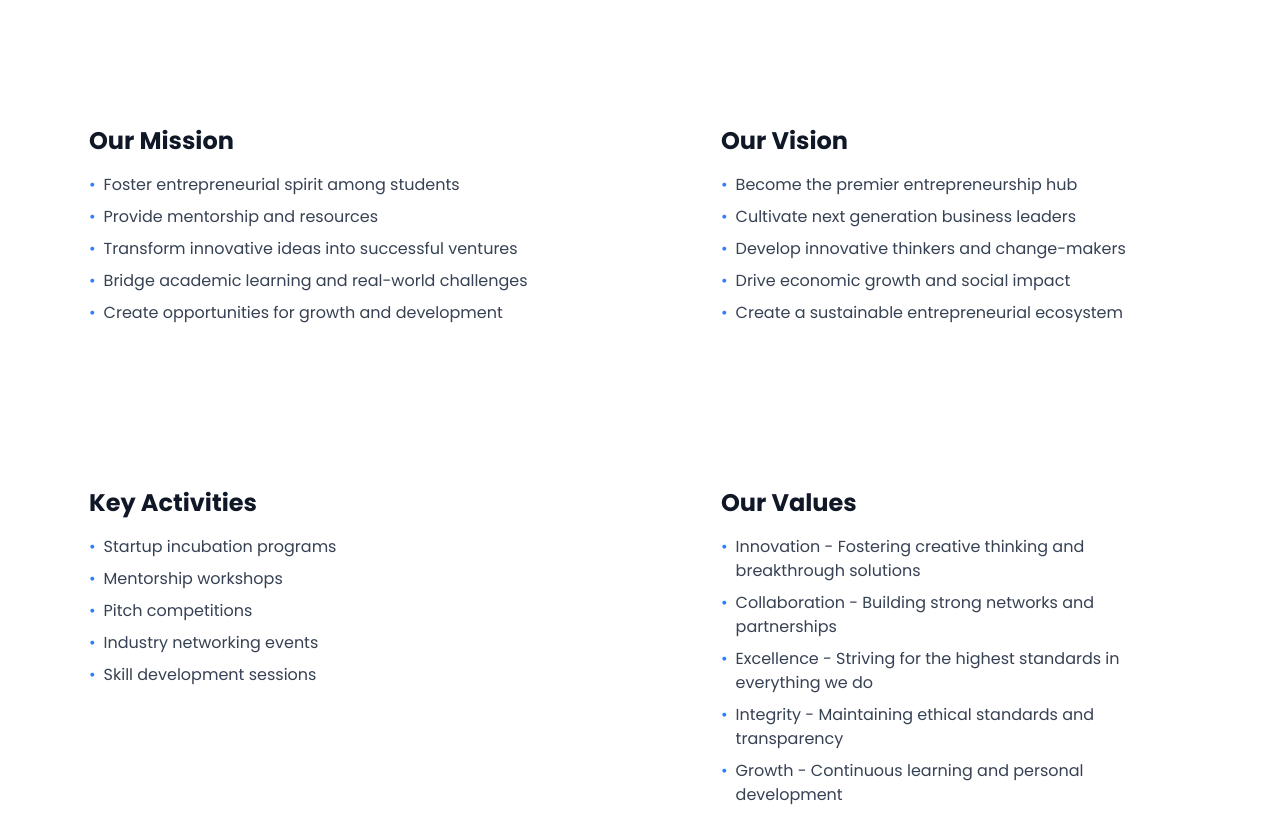
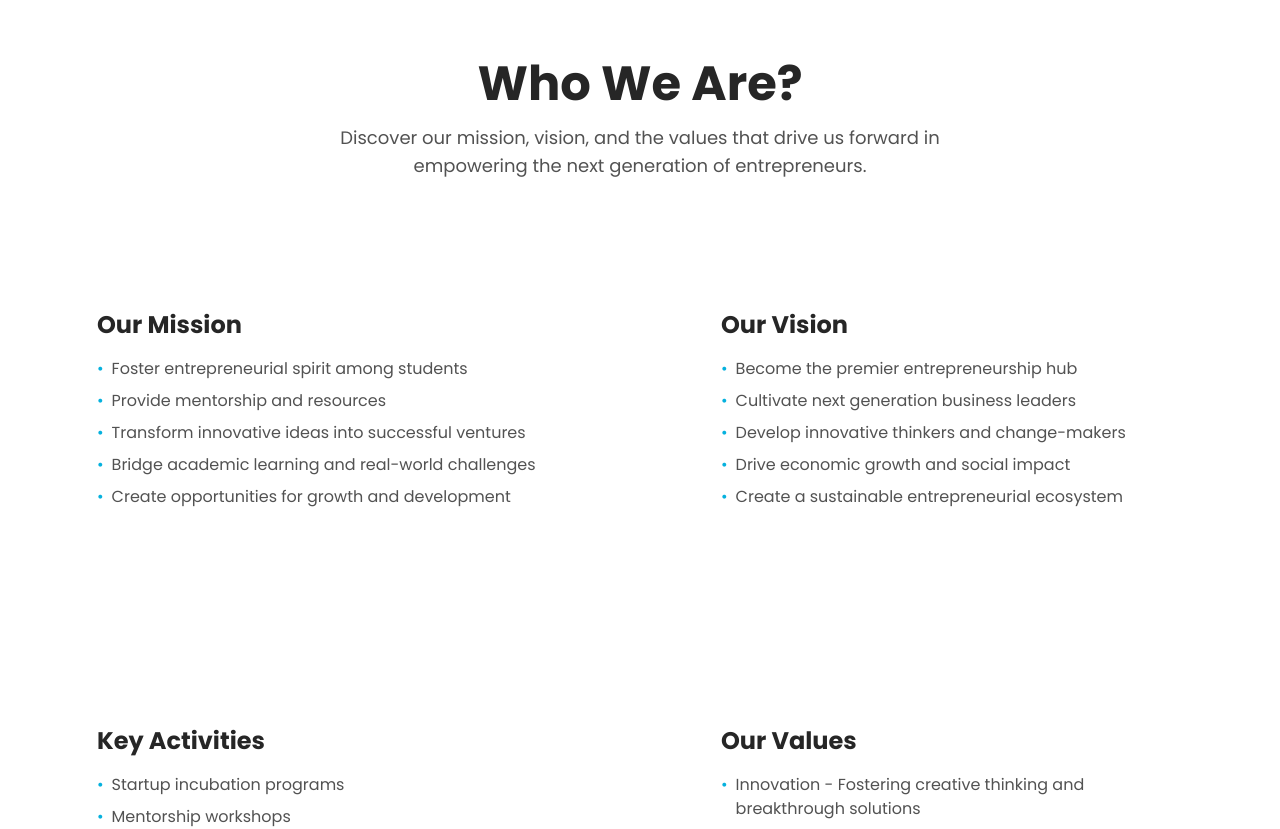
Before and after one commit to hrshvv/edc-jssun, a React (Vite) app: page /about in a window 1280 px wide. Shown: the part 820-1649 px from the top of the page. Built offline with nearby package versions, Linux system fonts and the light colour scheme.

Commit message:
event age fix

```diff
--- a/src/components/PixelCard.jsx
+++ b/src/components/PixelCard.jsx
@@ -1,4 +1,4 @@
-import { useEffect, useRef } from 'react';
+import React, { useEffect, useRef } from 'react';
 import './PixelCard.css';
 
 class Pixel {
@@ -134,8 +134,29 @@ const VARIANTS = {
   },
 };
 
+const SIZE_VARIANTS = {
+  xs: { width: '200px', height: '250px' },
+  sm: { width: '250px', height: '300px' },
+  md: { width: '300px', height: '375px' },
+  lg: { width: '350px', height: '450px' },
+  xl: { width: '400px', height: '500px' },
+  '2xl': { width: '450px', height: '550px' },
+};
+
+const IMAGE_SIZE_VARIANTS = {
+  xs: { width: 'w-40', height: 'h-48' },
+  sm: { width: 'w-48', height: 'h-60' },
+  md: { width: 'w-56', height: 'h-72' },
+  lg: { width: 'w-64', height: 'h-80' },
+  xl: { width: 'w-72', height: 'h-96' },
+  '2xl': { width: 'w-80', height: 'h-104' },
+  '3xl': { width: 'w-96', height: 'h-120' },
+};
+
 export default function PixelCard({
   variant = 'default',
+  size = 'lg',
+  imageSize = 'lg',
   gap,
   speed,
   colors,
@@ -153,6 +174,8 @@ export default function PixelCard({
   ).current;
 
   const variantCfg = VARIANTS[variant] || VARIANTS.default;
+  const sizeCfg = SIZE_VARIANTS[size] || SIZE_VARIANTS.lg;
+  const imageSizeCfg = IMAGE_SIZE_VARIANTS[imageSize] || IMAGE_SIZE_VARIANTS.lg;
   const finalGap = gap ?? variantCfg.gap;
   const finalSpeed = speed ?? variantCfg.speed;
   const finalColors = colors ?? variantCfg.colors;
@@ -257,10 +280,34 @@ export default function PixelCard({
     // eslint-disable-next-line react-hooks/exhaustive-deps
   }, [finalGap, finalSpeed, finalColors, finalNoFocus]);
 
+  // Helper function to get image classes for children
+  const getImageClasses = child => {
+    if (child && child.type === 'img') {
+      const baseClasses = child.props.className || '';
+      const imageClasses = `${imageSizeCfg.width} ${imageSizeCfg.height}`;
+      return `${baseClasses} ${imageClasses}`.trim();
+    }
+    return child;
+  };
+
+  // Clone children and apply image sizing
+  const processedChildren = React.Children.map(children, child => {
+    if (React.isValidElement(child) && child.type === 'img') {
+      return React.cloneElement(child, {
+        className: getImageClasses(child),
+      });
+    }
+    return child;
+  });
+
   return (
     <div
       ref={containerRef}
-      className={`pixel-card ${className}`}
+      className={`pixel-card pixel-card-${size} ${className}`}
+      style={{
+        width: sizeCfg.width,
+        height: sizeCfg.height,
+      }}
       onMouseEnter={onMouseEnter}
       onMouseLeave={onMouseLeave}
       onFocus={finalNoFocus ? undefined : onFocus}
@@ -268,7 +315,7 @@ export default function PixelCard({
       tabIndex={finalNoFocus ? -1 : 0}
     >
       <canvas className="pixel-canvas" ref={canvasRef} />
-      {children}
+      {processedChildren}
     </div>
   );
 }
--- a/src/our/views/About.jsx
+++ b/src/our/views/About.jsx
@@ -16,69 +16,82 @@ const About = () => {
   return (
     <div className="min-h-screen bg-white dark:bg-black">
       {/* Hero Section with Speaker/Audience Background */}
-      <div className="relative min-h-[100vh] flex items-center justify-center overflow-hidden">
+      <div className="relative min-h-[60vh] min-h-[60dvh] sm:min-h-[40vh] sm:min-h-[40dvh] md:min-h-[50vh] md:min-h-[50dvh] lg:min-h-[100vh] lg:min-h-[100dvh] flex items-center justify-center overflow-hidden">
         {/* Background Image */}
         <div
-          className="absolute inset-0 bg-contain bg-center bg-no-repeat"
+          className="absolute inset-0 bg-cover sm:bg-contain md:bg-cover bg-center bg-no-repeat"
           style={{
             backgroundImage:
               'url("https://res.cloudinary.com/dh8cqlngr/image/upload/v1758992936/WhatsApp_Image_2025-09-27_at_20.01.31_04f0779d_jwq8kg.png")',
-            backgroundSize: '100%',
+            backgroundSize: 'cover',
             backgroundPosition: 'center center',
           }}
         >
-          <div className="absolute inset-0 bg-black/70"></div>
+          <div className="absolute inset-0 bg-black/50 sm:bg-black/60 md:bg-black/70"></div>
         </div>
 
         {/* Content Overlay */}
-        <div className="absolute top-0 left-0 right-0 z-10 text-center px-4 sm:px-6 max-w-4xl mx-auto pt-20 sm:pt-32 md:pt-40">
-          <h1 className="text-3xl sm:text-4xl md:text-5xl lg:text-6xl font-bold text-white mb-4 sm:mb-6">
+        <div className="absolute top-0 left-0 right-0 z-10 text-center px-3 sm:px-4 md:px-6 max-w-4xl mx-auto pt-20 sm:pt-20 md:pt-32 lg:pt-40">
+          <h1 className="text-2xl xs:text-3xl sm:text-4xl md:text-5xl lg:text-6xl font-bold text-white mb-3 sm:mb-4 md:mb-6 leading-tight pt-6 sm:pt-6 md:pt-8">
             About{' '}
-            <span className="text-transparent bg-clip-text bg-gradient-to-r from-blue-400 to-purple-400">
-              EDC
-            </span>
+            <span className="text-[#05B1DE] dark:text-[#05B1DE]">EDC</span>
           </h1>
 
-          <p className="text-base sm:text-lg md:text-xl text-gray-300 max-w-2xl mx-auto leading-relaxed px-2">
+          <p className="text-xs sm:text-sm md:text-base lg:text-lg xl:text-xl text-neutral-300 dark:text-neutral-400 max-w-4xl mx-auto px-4">
             Empowering visionaries to transform ideas into impactful ventures.
           </p>
         </div>
       </div>
 
       {/* Cards Section */}
-      <div className="container mx-auto px-4 sm:px-6 py-12 sm:py-16 md:py-20">
-        <div className="grid grid-cols-1 sm:grid-cols-2 gap-4 sm:gap-6 md:gap-8 items-start">
+      <div className="py-12 sm:py-16 md:py-20 px-4 sm:px-6 lg:px-8">
+        <div className="max-w-7xl mx-auto">
+          {/* Section Heading */}
+          <div className="text-center mb-8 sm:mb-12 md:mb-16">
+            <p className="text-2xl sm:text-3xl md:text-4xl lg:text-5xl font-bold text-neutral-800 dark:text-neutral-100 mb-3 sm:mb-4">
+              Who We Are?
+            </p>
+
+            <p className="text-sm sm:text-base md:text-lg text-neutral-600 dark:text-neutral-400 max-w-2xl mx-auto px-4">
+              Discover our mission, vision, and the values that drive us forward
+              in empowering the next generation of entrepreneurs.
+            </p>
+          </div>
+
+          <div className="grid grid-cols-1 sm:grid-cols-2 gap-4 sm:gap-6 md:gap-8 items-stretch">
             {/* Mission Card */}
-          <CardSpotlight className="h-auto min-h-72 sm:min-h-80 w-full">
+            <CardSpotlight className="h-full min-h-80 sm:min-h-96 w-full">
               <div className="p-4 sm:p-5 md:p-6">
-              <h2 className="text-lg sm:text-xl md:text-2xl font-bold text-gray-900 dark:text-white mb-3 sm:mb-4 relative z-20">
+                <h2 className="text-lg sm:text-xl md:text-2xl font-bold text-neutral-800 dark:text-neutral-100 mb-3 sm:mb-4 relative z-20">
                   Our Mission
                 </h2>
                 <div className="relative z-20">
-                <ul className="space-y-1.5 sm:space-y-2 text-sm sm:text-base text-gray-700 dark:text-gray-300">
+                  <ul className="space-y-1.5 sm:space-y-2 text-sm sm:text-base text-neutral-600 dark:text-neutral-400">
                     <li className="flex items-start">
-                    <span className="text-blue-500 mr-2">•</span>
+                      <span className="text-[#05B1DE] mr-2">•</span>
                       <span>Foster entrepreneurial spirit among students</span>
                     </li>
                     <li className="flex items-start">
-                    <span className="text-blue-500 mr-2">•</span>
+                      <span className="text-[#05B1DE] mr-2">•</span>
                       <span>Provide mentorship and resources</span>
                     </li>
                     <li className="flex items-start">
-                    <span className="text-blue-500 mr-2">•</span>
+                      <span className="text-[#05B1DE] mr-2">•</span>
                       <span>
                         Transform innovative ideas into successful ventures
                       </span>
                     </li>
                     <li className="flex items-start">
-                    <span className="text-blue-500 mr-2">•</span>
+                      <span className="text-[#05B1DE] mr-2">•</span>
                       <span>
                         Bridge academic learning and real-world challenges
                       </span>
                     </li>
                     <li className="flex items-start">
-                    <span className="text-blue-500 mr-2">•</span>
-                    <span>Create opportunities for growth and development</span>
+                      <span className="text-[#05B1DE] mr-2">•</span>
+                      <span>
+                        Create opportunities for growth and development
+                      </span>
                     </li>
                   </ul>
                 </div>
@@ -86,32 +99,34 @@ const About = () => {
             </CardSpotlight>
 
             {/* Vision Card */}
-          <CardSpotlight className="h-auto min-h-72 sm:min-h-80 w-full">
+            <CardSpotlight className="h-full min-h-80 sm:min-h-96 w-full">
               <div className="p-4 sm:p-5 md:p-6">
-              <h2 className="text-lg sm:text-xl md:text-2xl font-bold text-gray-900 dark:text-white mb-3 sm:mb-4 relative z-20">
+                <h2 className="text-lg sm:text-xl md:text-2xl font-bold text-neutral-800 dark:text-neutral-100 mb-3 sm:mb-4 relative z-20">
                   Our Vision
                 </h2>
                 <div className="relative z-20">
-                <ul className="space-y-1.5 sm:space-y-2 text-sm sm:text-base text-gray-700 dark:text-gray-300">
+                  <ul className="space-y-1.5 sm:space-y-2 text-sm sm:text-base text-neutral-600 dark:text-neutral-400">
                     <li className="flex items-start">
-                    <span className="text-blue-500 mr-2">•</span>
+                      <span className="text-[#05B1DE] mr-2">•</span>
                       <span>Become the premier entrepreneurship hub</span>
                     </li>
                     <li className="flex items-start">
-                    <span className="text-blue-500 mr-2">•</span>
+                      <span className="text-[#05B1DE] mr-2">•</span>
                       <span>Cultivate next generation business leaders</span>
                     </li>
                     <li className="flex items-start">
-                    <span className="text-blue-500 mr-2">•</span>
+                      <span className="text-[#05B1DE] mr-2">•</span>
                       <span>Develop innovative thinkers and change-makers</span>
                     </li>
                     <li className="flex items-start">
-                    <span className="text-blue-500 mr-2">•</span>
+                      <span className="text-[#05B1DE] mr-2">•</span>
                       <span>Drive economic growth and social impact</span>
                     </li>
                     <li className="flex items-start">
-                    <span className="text-blue-500 mr-2">•</span>
-                    <span>Create a sustainable entrepreneurial ecosystem</span>
+                      <span className="text-[#05B1DE] mr-2">•</span>
+                      <span>
+                        Create a sustainable entrepreneurial ecosystem
+                      </span>
                     </li>
                   </ul>
                 </div>
@@ -119,31 +134,31 @@ const About = () => {
             </CardSpotlight>
 
             {/* Activities Card */}
-          <CardSpotlight className="h-auto min-h-72 sm:min-h-80 w-full">
+            <CardSpotlight className="h-full min-h-80 sm:min-h-96 w-full">
               <div className="p-4 sm:p-5 md:p-6">
-              <h2 className="text-lg sm:text-xl md:text-2xl font-bold text-gray-900 dark:text-white mb-3 sm:mb-4 relative z-20">
+                <h2 className="text-lg sm:text-xl md:text-2xl font-bold text-neutral-800 dark:text-neutral-100 mb-3 sm:mb-4 relative z-20">
                   Key Activities
                 </h2>
                 <div className="relative z-20">
-                <ul className="space-y-1.5 sm:space-y-2 text-sm sm:text-base text-gray-700 dark:text-gray-300">
+                  <ul className="space-y-1.5 sm:space-y-2 text-sm sm:text-base text-neutral-600 dark:text-neutral-400">
                     <li className="flex items-start">
-                    <span className="text-blue-500 mr-2">•</span>
+                      <span className="text-[#05B1DE] mr-2">•</span>
                       <span>Startup incubation programs</span>
                     </li>
                     <li className="flex items-start">
-                    <span className="text-blue-500 mr-2">•</span>
+                      <span className="text-[#05B1DE] mr-2">•</span>
                       <span>Mentorship workshops</span>
                     </li>
                     <li className="flex items-start">
-                    <span className="text-blue-500 mr-2">•</span>
+                      <span className="text-[#05B1DE] mr-2">•</span>
                       <span>Pitch competitions</span>
                     </li>
                     <li className="flex items-start">
-                    <span className="text-blue-500 mr-2">•</span>
+                      <span className="text-[#05B1DE] mr-2">•</span>
                       <span>Industry networking events</span>
                     </li>
                     <li className="flex items-start">
-                    <span className="text-blue-500 mr-2">•</span>
+                      <span className="text-[#05B1DE] mr-2">•</span>
                       <span>Skill development sessions</span>
                     </li>
                   </ul>
@@ -152,41 +167,43 @@ const About = () => {
             </CardSpotlight>
 
             {/* Values Card */}
-          <CardSpotlight className="h-auto min-h-72 sm:min-h-80 w-full">
+            <CardSpotlight className="h-full min-h-80 sm:min-h-96 w-full">
               <div className="p-4 sm:p-5 md:p-6">
-              <h2 className="text-lg sm:text-xl md:text-2xl font-bold text-gray-900 dark:text-white mb-3 sm:mb-4 relative z-20">
+                <h2 className="text-lg sm:text-xl md:text-2xl font-bold text-neutral-800 dark:text-neutral-100 mb-3 sm:mb-4 relative z-20">
                   Our Values
                 </h2>
                 <div className="relative z-20">
-                <ul className="space-y-1.5 sm:space-y-2 text-sm sm:text-base text-gray-700 dark:text-gray-300">
+                  <ul className="space-y-1.5 sm:space-y-2 text-sm sm:text-base text-neutral-600 dark:text-neutral-400">
                     <li className="flex items-start">
-                    <span className="text-blue-500 mr-2">•</span>
+                      <span className="text-[#05B1DE] mr-2">•</span>
                       <span>
-                      Innovation - Fostering creative thinking and breakthrough
-                      solutions
+                        Innovation - Fostering creative thinking and
+                        breakthrough solutions
                       </span>
                     </li>
                     <li className="flex items-start">
-                    <span className="text-blue-500 mr-2">•</span>
+                      <span className="text-[#05B1DE] mr-2">•</span>
                       <span>
-                      Collaboration - Building strong networks and partnerships
+                        Collaboration - Building strong networks and
+                        partnerships
                       </span>
                     </li>
                     <li className="flex items-start">
-                    <span className="text-blue-500 mr-2">•</span>
+                      <span className="text-[#05B1DE] mr-2">•</span>
                       <span>
                         Excellence - Striving for the highest standards in
                         everything we do
                       </span>
                     </li>
                     <li className="flex items-start">
-                    <span className="text-blue-500 mr-2">•</span>
+                      <span className="text-[#05B1DE] mr-2">•</span>
                       <span>
-                      Integrity - Maintaining ethical standards and transparency
+                        Integrity - Maintaining ethical standards and
+                        transparency
                       </span>
                     </li>
                     <li className="flex items-start">
-                    <span className="text-blue-500 mr-2">•</span>
+                      <span className="text-[#05B1DE] mr-2">•</span>
                       <span>
                         Growth - Continuous learning and personal development
                       </span>
@@ -197,6 +214,7 @@ const About = () => {
             </CardSpotlight>
           </div>
         </div>
+      </div>
 
       {/* Footer */}
       <Footer />
--- a/src/our/views/Main.jsx
+++ b/src/our/views/Main.jsx
@@ -259,7 +259,7 @@ const Main = () => {
             {/* Content & Documentation Team Card */}
             <div className="group relative bg-gradient-to-br from-white to-blue-50 dark:from-neutral-900 dark:to-blue-950/20 rounded-2xl sm:rounded-3xl p-6 sm:p-8 md:p-10 shadow-xl hover:shadow-2xl transition-all duration-500 border border-neutral-200 dark:border-neutral-800 hover:border-blue-500 dark:hover:border-blue-500 overflow-hidden">
               <div className="absolute inset-0 bg-gradient-to-br from-blue-500/5 to-transparent opacity-0 group-hover:opacity-100 transition-opacity duration-500"></div>
-              <div className="absolute top-0 left-0 w-full h-3 bg-gradient-to-r from-blue-500 via-indigo-500 to-purple-400 rounded-t-3xl"></div>
+              <div className="absolute top-0 left-0 w-full h-3 bg-[#05B1DE] rounded-t-3xl"></div>
 
               <div className="absolute top-6 right-6 text-blue-500/20 group-hover:text-blue-500/40 transition-all duration-300">
                 <HiLightBulb className="w-7 h-7" />
@@ -380,9 +380,7 @@ const Main = () => {
           <div className="text-center mb-6 sm:mb-8 md:mb-12 lg:mb-16">
             <h2 className="text-xl sm:text-2xl md:text-3xl lg:text-4xl xl:text-5xl 2xl:text-6xl font-bold text-gray-900 dark:text-white mb-3 sm:mb-4 md:mb-6">
               Our{' '}
-              <span className="text-transparent bg-clip-text bg-gradient-to-r from-blue-500 to-purple-500">
-                Events
-              </span>
+              <span className="text-[#05B1DE] dark:text-[#05B1DE]">Events</span>
             </h2>
             <p className="text-xs sm:text-sm md:text-base lg:text-lg xl:text-xl text-gray-600 dark:text-gray-300 max-w-2xl sm:max-w-3xl lg:max-w-4xl mx-auto px-2 sm:px-4">
               Join us for exciting workshops, competitions, and networking
```
Also changed, not shown: src/components/PixelCard.css (+31 -2 lines), src/our/views/Events.jsx (+76 -70 lines). Lines whose indentation alone changed are shown as unchanged.
